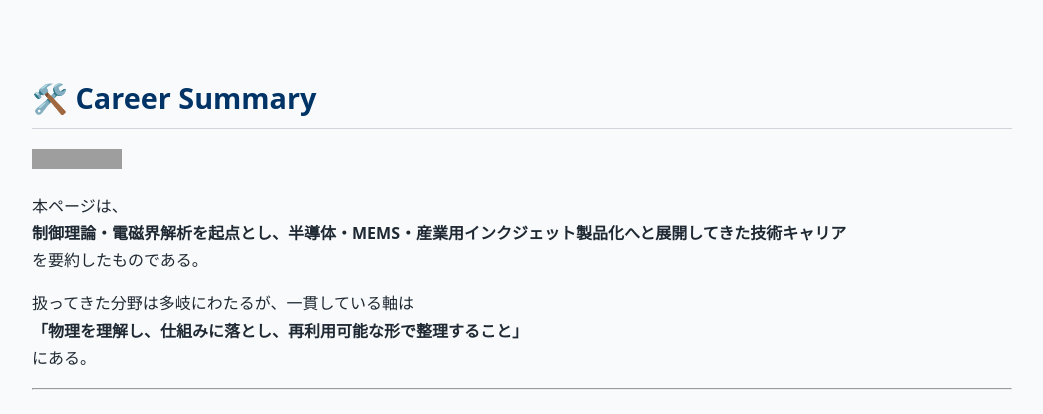
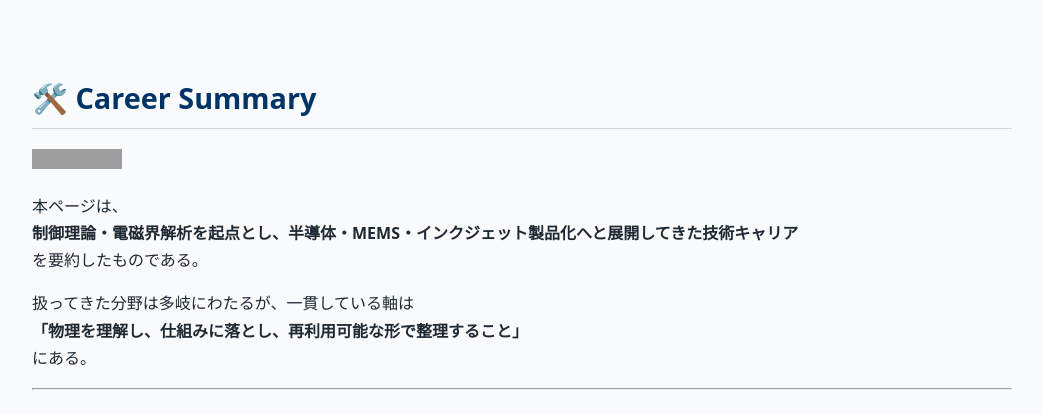
Before and after one commit to Samizo-AITL/Samizo-AITL.github.io, a Jekyll site: the page built from about/career-summary/index.md, in a window 1280 px wide. Shown: the top 414 px of the page, without its empty margins (118-1161 px from the left). Built offline with Jekyll 4.4.1, drawn with Linux system fonts in a browser that asks for light colours; grey boxes are pictures that could not be loaded.

Commit message:
Update index.md

```diff
--- a/about/career-summary/index.md
+++ b/about/career-summary/index.md
@@ -9,7 +9,7 @@ description: "制御・半導体・インクジェット・教育を貫く技術
 [![Back to Portal (EN)](https://img.shields.io/badge/Back%20to%20Portal-0B5FFF?style=for-the-badge&logo=homeassistant&logoColor=white)](https://samizo-aitl.github.io/portal/)
 
 本ページは、
-**制御理論・電磁界解析を起点とし、半導体・MEMS・産業用インクジェット製品化へと展開してきた技術キャリア**
+**制御理論・電磁界解析を起点とし、半導体・MEMS・インクジェット製品化へと展開してきた技術キャリア**
 を要約したものである。
 
 扱ってきた分野は多岐にわたるが、一貫している軸は
```
